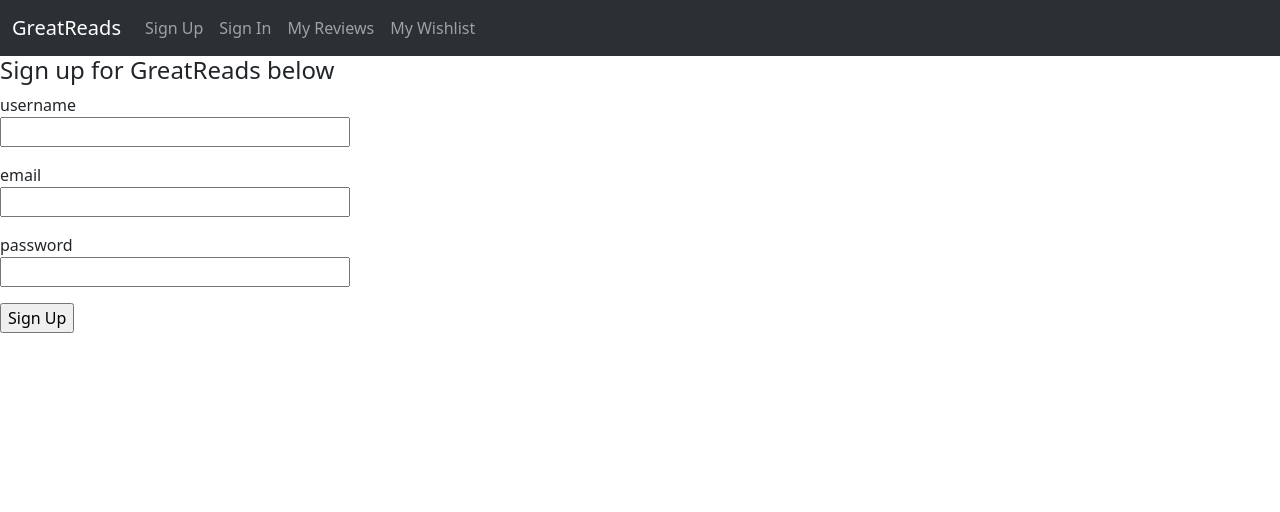
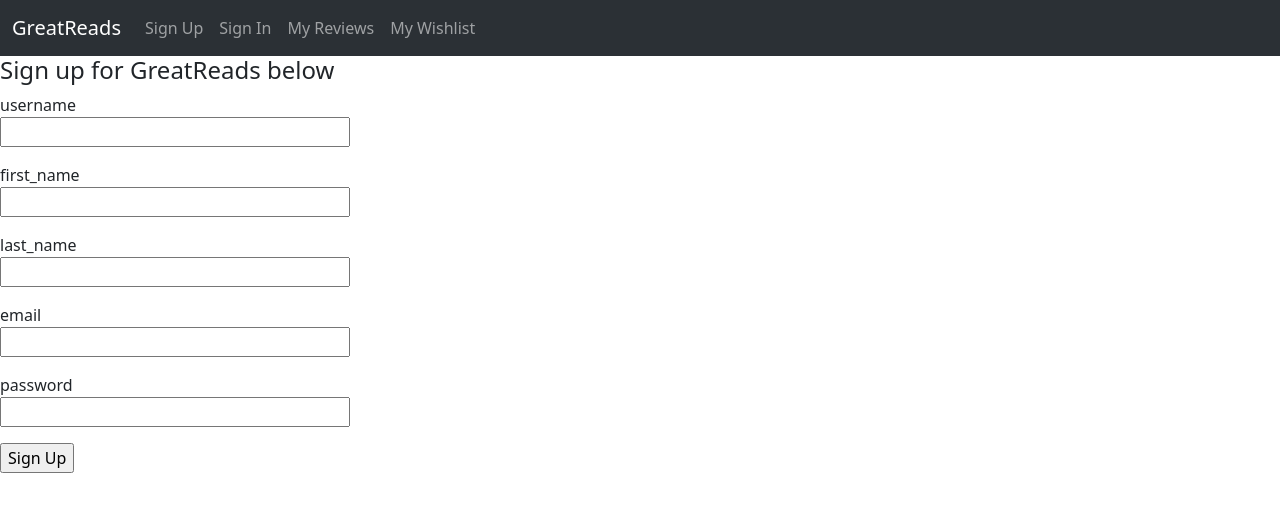
Before and after one commit to toddcmz/w6_greatReadsFlaskProject, a Flask app: page /auth/signup in a window 1280 px wide. Shown: the top 512 px of the page. Run offline with Flask 3, Linux system fonts and the light colour scheme.

Commit message:
adding first and last name fields

```diff
--- a/app/blueprints/auth/routes.py
+++ b/app/blueprints/auth/routes.py
@@ -14,10 +14,12 @@ def signup():
     if form.validate_on_submit():
             username = form.username.data
             email = form.email.data
+            first_name = form.first_name.data
+            last_name = form.last_name.data
             checkUser = User.query.filter_by(username=username).first()
             checkEmail = User.query.filter_by(email=email).first()
             if not checkUser and not checkEmail:
-                thisUser = User(username=username, email=email, password=form.password.data)
+                thisUser = User(username=username, first_name=first_name, last_name=last_name, email=email, password=form.password.data)
                 thisUser.commit()
                 flash(f"Username '{username}' submitted a sign up request")
                 return redirect(url_for('main.home'))
--- a/app/forms.py
+++ b/app/forms.py
@@ -4,6 +4,8 @@ from wtforms.validators import DataRequired, Email
 
 class SignupForm(FlaskForm):
     username = StringField('username', validators=[DataRequired()])
+    first_name = StringField('first_name', validators =[DataRequired()])
+    last_name = StringField('last_name', validators =[DataRequired()])
     email = StringField('email', validators=[DataRequired(), Email()])
     password = PasswordField('password', validators=[DataRequired()])
     submit = SubmitField('Sign Up')
--- a/app/models.py
+++ b/app/models.py
@@ -2,6 +2,8 @@ from app import db
 
 class User(db.Model):
     user_id = db.Column(db.Integer, primary_key=True)
+    first_name = db.Column(db.String)
+    last_name = db.Column(db.String)
     username = db.Column(db.String, unique=True)
     email = db.Column(db.String, unique=True)
     password = db.Column(db.String)
--- a/app/templates/signup.jinja
+++ b/app/templates/signup.jinja
@@ -8,6 +8,17 @@
         <p>
             {{ form.username.label}}<br>
             {{ form.username(size=32)}}
+            {% for error in form.username.errors %}
+                <span class="err-msg">{{ error }}</span>
+            {% endfor %}
+        </p>
+        <p>
+            {{ form.first_name.label}}<br>
+            {{ form.first_name(size=32)}}
+        </p>
+        <p>
+            {{ form.last_name.label}}<br>
+            {{ form.last_name(size=32)}}
         </p>
         <p>
             {{ form.email.label}}<br>
```
